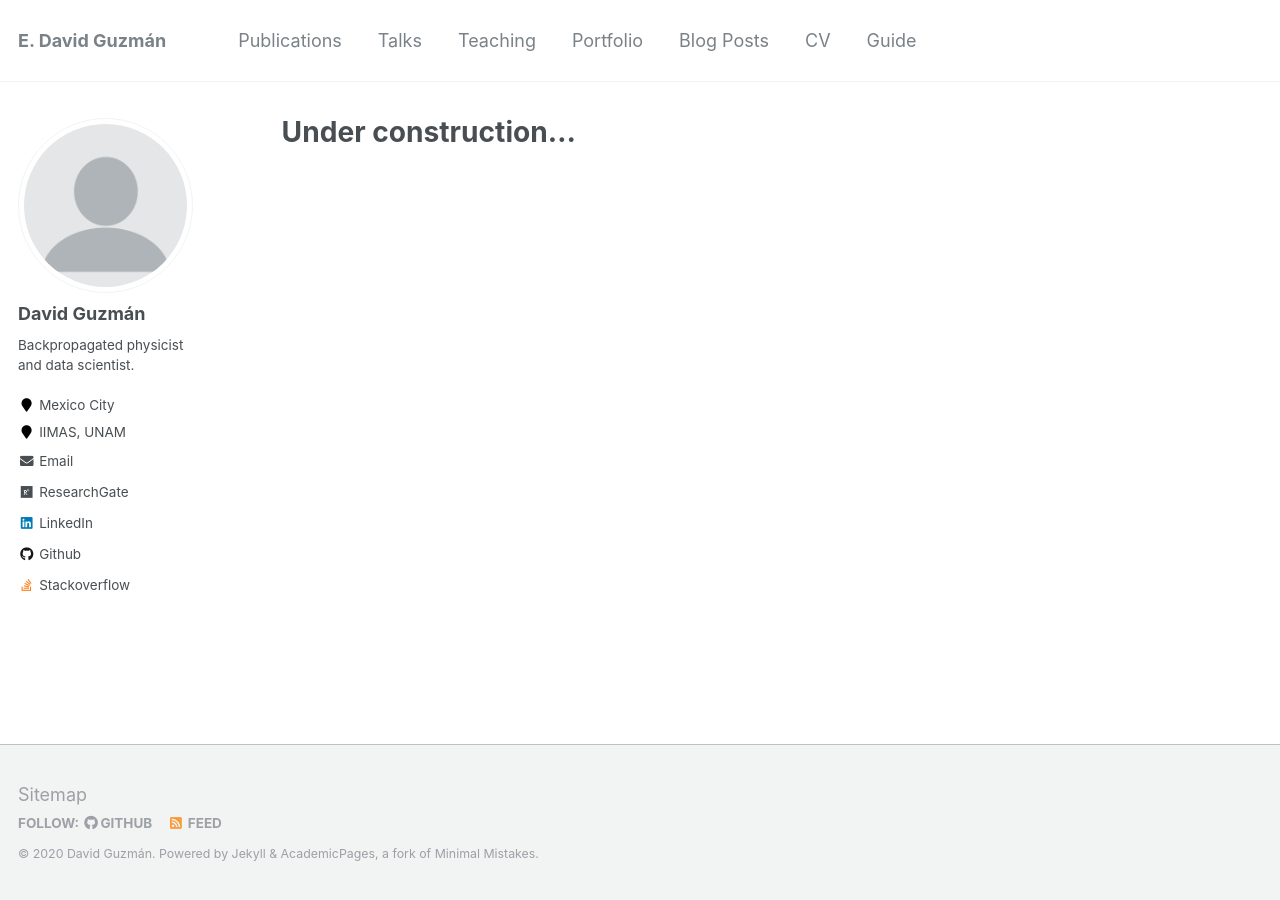
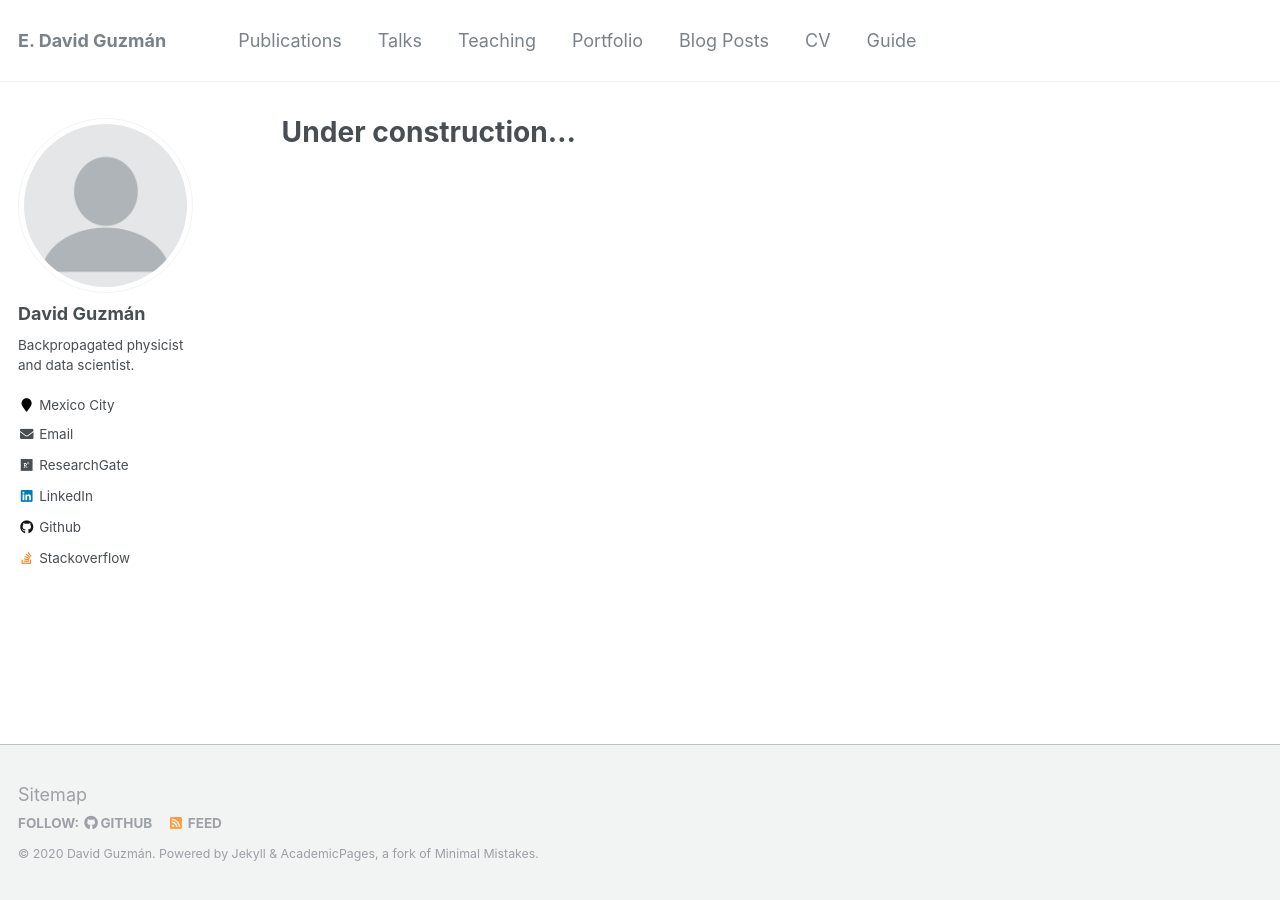
Before and after one commit to davidguzmanr/davidguzmanr.github.io, a Jekyll site: the page built from _pages/about.md, in a window 1280 px wide. Built offline with Jekyll 4.4.1, drawn with Linux system fonts in a browser that asks for light colours.

Commit message:
Minor changes in main page

```diff
--- a/Gemfile
+++ b/Gemfile
@@ -21,7 +21,7 @@
 # If you have any plugins, put them here!
 group :jekyll_plugins do
   # gem "jekyll-archives"
-  # gem "jekyll-feed"
+  gem "jekyll-feed"
   gem 'jekyll-sitemap'
   gem 'hawkins'
 end
--- a/_config.yml
+++ b/_config.yml
@@ -84,7 +84,7 @@
   avatar           : "profile.png"
   bio              : "Backpropagated physicist and data scientist."
   location         : "Mexico City"
-  employer         : "IIMAS, UNAM"
+  employer         : # "IIMAS, UNAM"
   pubmed           : # "https://www.ncbi.nlm.nih.gov/pubmed/?term=john+snow"
   googlescholar    : # "http://yourfullgooglescholarurl.com"
   email            : "david_guzmanr@ciencias.unam.mx"
@@ -263,12 +263,14 @@
   - jekyll-paginate
   - jekyll-sitemap
   - jekyll-gist
+  - jekyll-feed
   - jekyll-redirect-from
 # mimic GitHub Pages with --safe
 whitelist:
   - jekyll-paginate
   - jekyll-sitemap
   - jekyll-gist
+  - jekyll-feed
   - jemoji
 
 
```
Also changed, not shown: Gemfile.lock, 5 other files.
